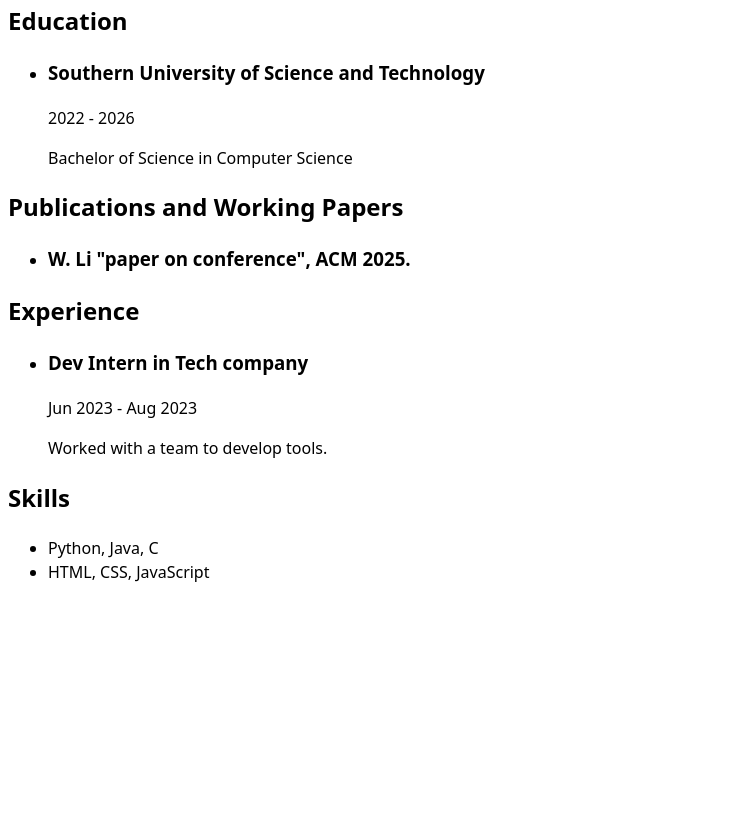
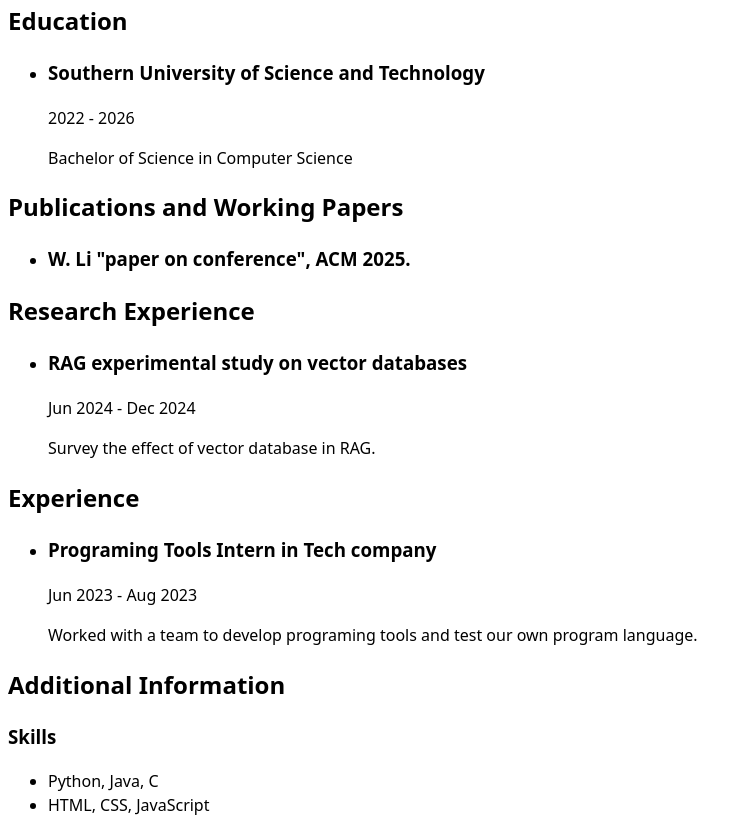
Before and after one commit to alkane7/portfolio, a plain HTML site: page cv/index.html in a window 1280 px wide. Shown: the part 120-953 px from the top of the page, without its empty margins (0-752 px from the left). Before the commit the page ends 800 px from the top, so only its background shows below. Drawn offline with Linux system fonts and the light colour scheme.

Commit message:
Update index.html

```diff
--- a/cv/index.html
+++ b/cv/index.html
@@ -39,19 +39,32 @@
     </section>
 
     <section>
-        <h2>Experience</h2>
+        <h2>Research Experience</h2>
         <ul><li><article>
         <header>
-            <h3>Dev Intern in Tech company</h3>
-            <time>Jun 2023 - Aug 2023</time>
+            <h3>RAG experimental study on vector databases</h3>
+            <time>Jun 2024 - Dec 2024</time>
         </header>
-        <p>Worked with a team to develop tools.</p>
+        <p>Survey the effect of vector database in RAG.</p>
         </article></li></ul>
 
     </section>
 
     <section>
-        <h2>Skills</h2>
+        <h2>Experience</h2>
+        <ul><li><article>
+        <header>
+            <h3>Programing Tools Intern in Tech company</h3>
+            <time>Jun 2023 - Aug 2023</time>
+        </header>
+        <p>Worked with a team to develop programing tools and test our own program language.</p>
+        </article></li></ul>
+
+    </section>
+
+    <section>
+        <h2>Additional Information</h2>
+        <h3>Skills</h3>
         <ul>
         <li>Python, Java, C</li>
         <li>HTML, CSS, JavaScript</li>
```
